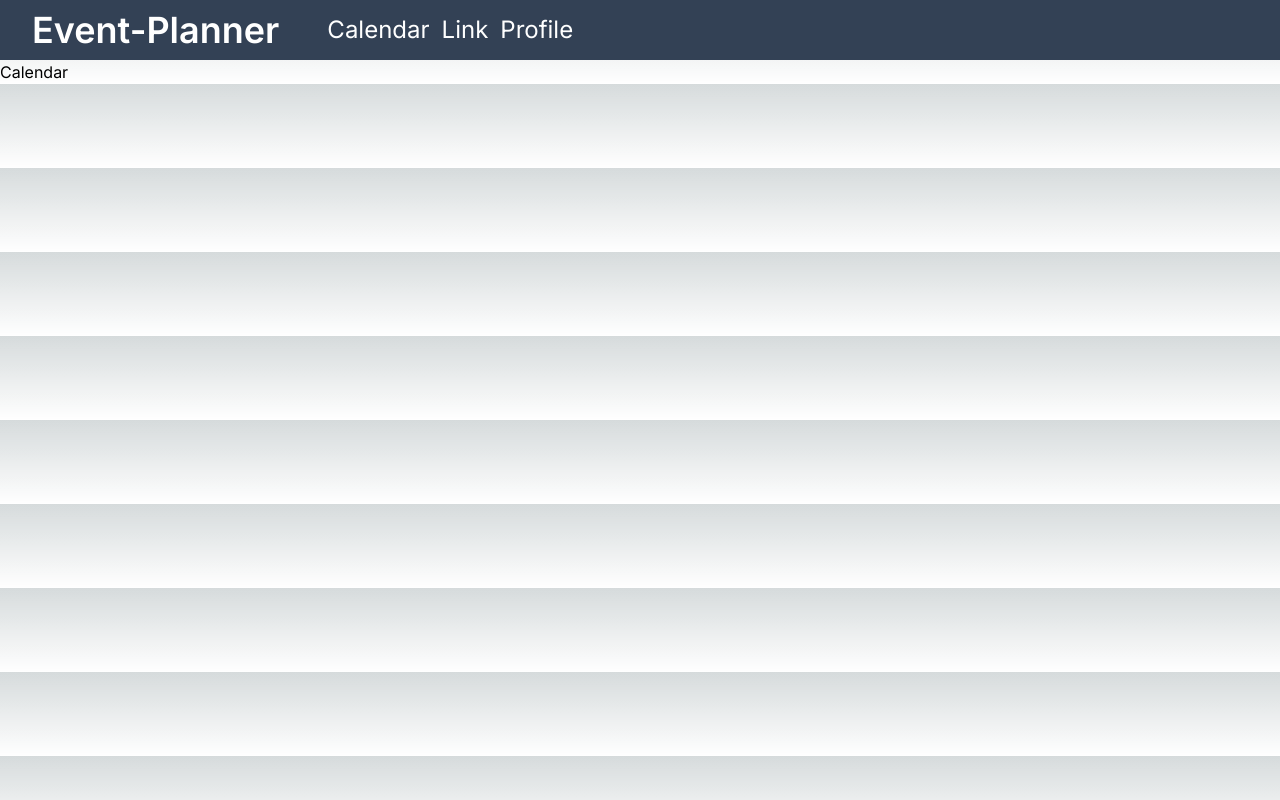
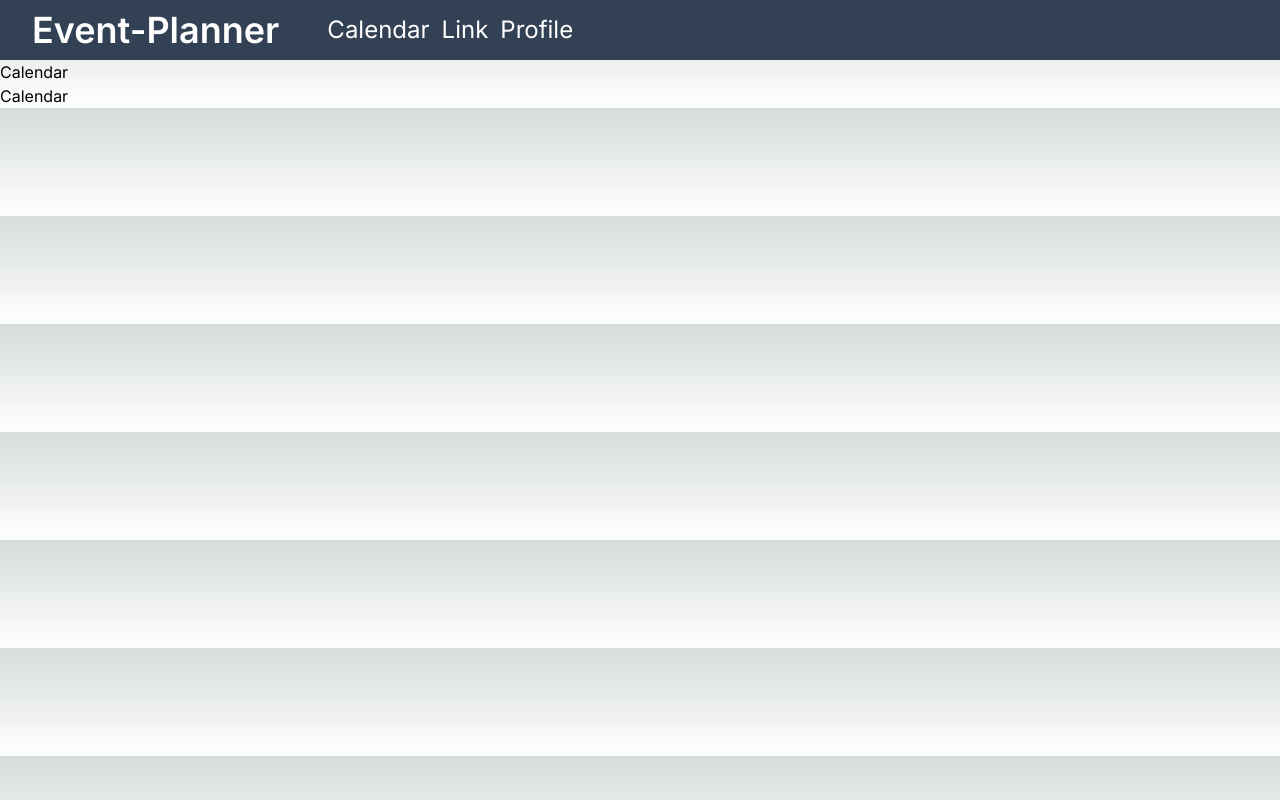
Before and after one commit to Apirak19/event-planning-app, a Next.js app in the folder frontend/: page /calendar in a window 1280 px wide. Built offline with nearby package versions, Linux system fonts and the light colour scheme.

Commit message:
auth0 to be

```diff
--- a/frontend/src/app/calendar/page.tsx
+++ b/frontend/src/app/calendar/page.tsx
@@ -1,5 +1,6 @@
 export default function Calendar(){
    return <main>
       <h1>Calendar</h1>
+      <h1>Calendar</h1>
    </main>
 }
```
